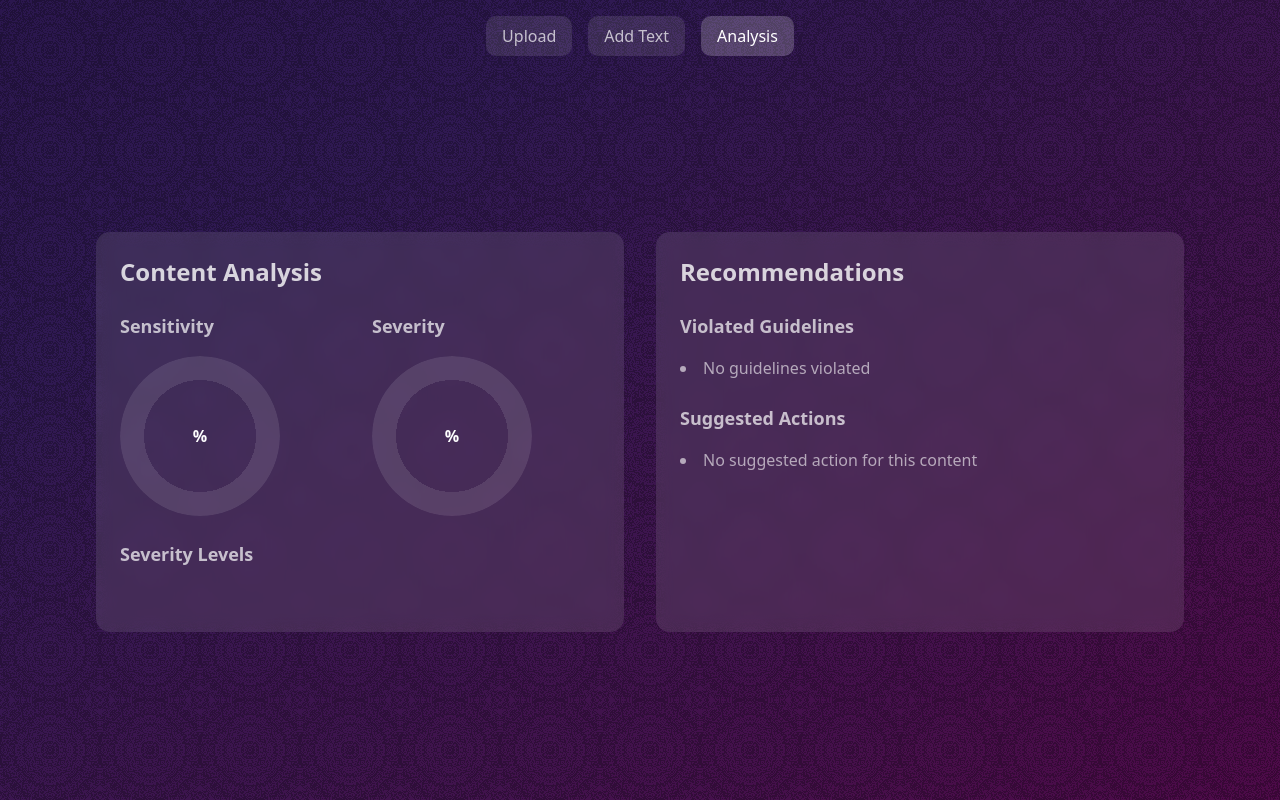
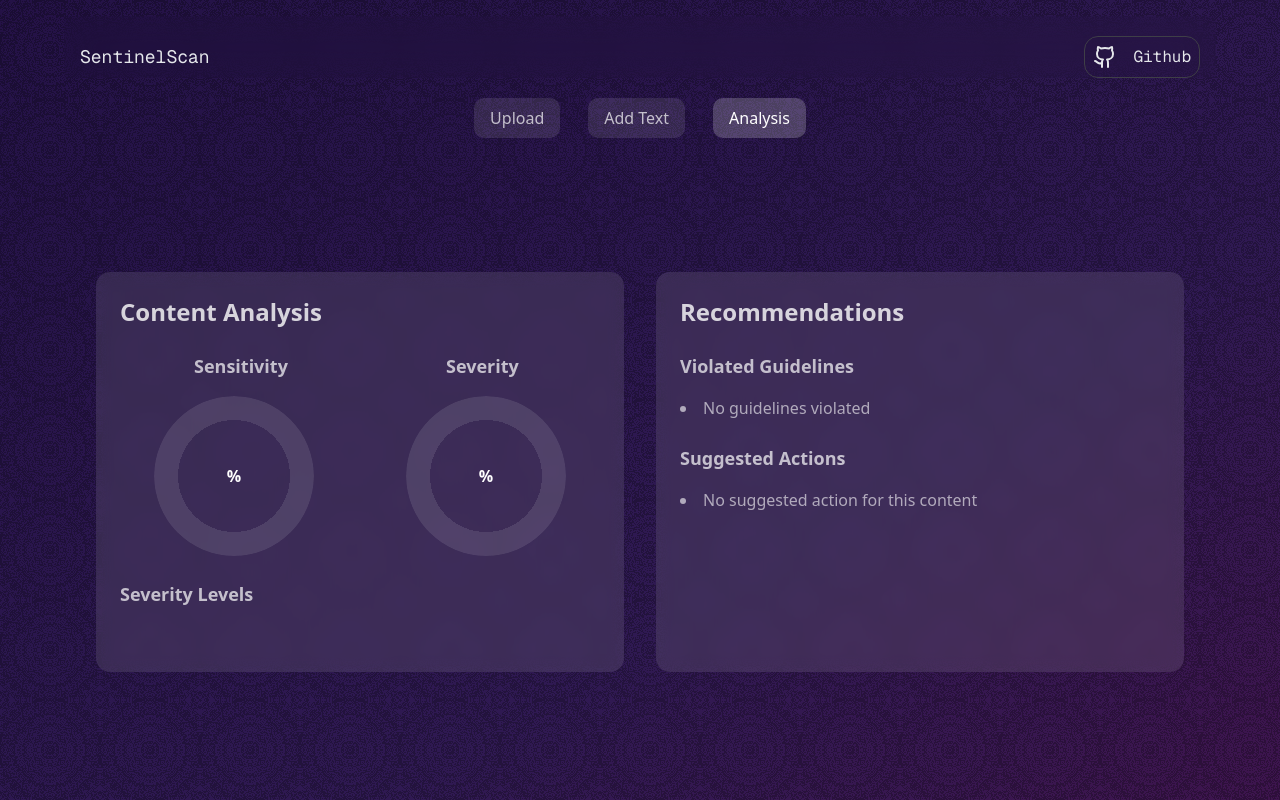
Before and after one commit to anmolyadav-dev/CleanFeed, a Next.js app in the folder frontend/: page /analyze in a window 1280 px wide. Both pictures are taken after a click on the button "Analysis". Built offline with nearby package versions, Linux system fonts and the light colour scheme.

Commit message:
final frontend

```diff
--- a/frontend/app/analyze/page.tsx
+++ b/frontend/app/analyze/page.tsx
@@ -1,7 +1,10 @@
 "use client";
 import { motion } from "framer-motion";
+import Image from "next/image";
 import Loader from "../../components/Loader";
 import React, { useState, useRef, ChangeEvent, useEffect } from "react";
+import Link from "next/link";
+import Navbar from "@/components/navbar";
 
 const ContentAnalysisDashboard: React.FC = () => {
     const [selectedPage, setSelectedPage] = useState<
@@ -121,7 +124,28 @@
                     <p>Selected Files:</p>
                     <ul>
                         {selectedFiles.map((file, index) => (
-                            <li key={index}>{file.name}</li>
+                            <div className="flex gap-2 items-center justify-center">
+                                <li key={index}>{file.name}</li>{" "}
+                                <button
+                                    className="px-2 py-1 bg-red-900 rounded-md cursor-pointer text-center"
+                                    onClick={(e) => setSelectedFiles([])}
+                                >
+                                    <svg
+                                        xmlns="http://www.w3.org/2000/svg"
+                                        fill="none"
+                                        viewBox="0 0 24 24"
+                                        stroke-width="1.5"
+                                        stroke="currentColor"
+                                        className="size-6"
+                                    >
+                                        <path
+                                            stroke-linecap="round"
+                                            stroke-linejoin="round"
+                                            d="m14.74 9-.346 9m-4.788 0L9.26 9m9.968-3.21c.342.052.682.107 1.022.166m-1.022-.165L18.16 19.673a2.25 2.25 0 0 1-2.244 2.077H8.084a2.25 2.25 0 0 1-2.244-2.077L4.772 5.79m14.456 0a48.108 48.108 0 0 0-3.478-.397m-12 .562c.34-.059.68-.114 1.022-.165m0 0a48.11 48.11 0 0 1 3.478-.397m7.5 0v-.916c0-1.18-.91-2.164-2.09-2.201a51.964 51.964 0 0 0-3.32 0c-1.18.037-2.09 1.022-2.09 2.201v.916m7.5 0a48.667 48.667 0 0 0-7.5 0"
+                                        />
+                                    </svg>
+                                </button>
+                            </div>
                         ))}
                     </ul>
                 </div>
@@ -227,17 +251,17 @@
     }, [analysisResult]);
 
     const renderAnalysisPage = () => (
-        <div className="grid grid-cols-2 gap-8">
+        <div className="grid grid-cols-1 mt-20 md:grid-cols-2 gap-8 ">
             {/* Left Side - Analysis */}
-            <div className="bg-white/10 backdrop-blur-sm rounded-xl p-6">
+            <div className="bg-white/10 backdrop-blur-sm rounded-xl p-6 ">
                 <h2 className="text-2xl font-bold mb-6 text-white/80">
                     Content Analysis
                 </h2>
 
-                <div className="grid grid-cols-2 gap-6">
+                <div className="flex flex-wrap justify-around gap-6 ">
                     {/* Sensitivity Radial Progress */}
                     <div>
-                        <h3 className="text-lg font-semibold mb-4 text-white/70">
+                        <h3 className="text-lg font-semibold mb-4 text-white/70 pl-10">
                             Sensitivity
                         </h3>
                         <motion.div
@@ -266,7 +290,7 @@
 
                     {/* Severity Radial Progress */}
                     <div>
-                        <h3 className="text-lg font-semibold mb-4 text-white/70">
+                        <h3 className="text-lg font-semibold mb-4 text-white/70 pl-10">
                             Severity
                         </h3>
                         <motion.div
@@ -342,9 +366,9 @@
                     <ul className="list-disc list-inside space-y-2 text-white/60">
                         {analysisResult.severity_percentage > 10 ? (
                             <>
+                                <li>{guidelinesViolated}</li>
                                 <li>Potential Inappropriate Content</li>
                                 <li>Risk of Harmful Language</li>
-                                <li>{guidelinesViolated}</li>
                             </>
                         ) : (
                             <li>No guidelines violated</li>
@@ -366,15 +390,15 @@
                     <ul className="list-disc list-inside space-y-2 text-white/60">
                         {analysisResult.severity_percentage > 10 ? (
                             <>
-                                <li>Review and Modify Content</li>
-                                <li>Apply Content Filters</li>
-                                <li>Implement Contextual Warnings</li>
                                 {analysisResult.recommended_action.split(" ")
                                     .length > 1 ? (
                                     <li>{analysisResult.recommended_action}</li>
                                 ) : (
                                     <span></span>
                                 )}
+                                <li>Review and Modify Content</li>
+                                <li>Apply Content Filters</li>
+                                <li>Implement Contextual Warnings</li>
                             </>
                         ) : (
                             <li>No suggested action for this content</li>
@@ -402,7 +426,7 @@
                     ],
                 }}
                 transition={{
-                    duration: 20,
+                    duration: 10,
                     repeat: Infinity,
                     ease: "easeInOut",
                 }}
@@ -422,7 +446,17 @@
             />
 
             {/* Navigation */}
-            <div className="absolute top-0 left-0 right-0 p-4 flex justify-center space-x-4 z-20">
+
+            <div className="absolute top-0 left-0 right-0 p-4 flex-col justify-center space-x-4 z-20">
+                {/* <Link
+                    href="/"
+                    className="font-mono text-lg flex gap-2 items-center p-5"
+                    passHref
+                >
+                    <div className="text-gray-200"> SentinelScan </div>
+                </Link> */}
+                <Navbar />
+                <div className="w-full flex justify-center gap-7 my-5">
                     <button
                         className={`px-4 py-2 rounded-lg transition-all ${
                             selectedPage === "upload"
@@ -453,6 +487,7 @@
                     >
                         Analysis
                     </button>
+                </div>
             </div>
 
             {/* Main Content Container */}
--- a/frontend/components/GradientBackground.tsx
+++ b/frontend/components/GradientBackground.tsx
@@ -20,7 +20,7 @@
                     ],
                 }}
                 transition={{
-                    duration: 1,
+                    duration: 10,
                     repeat: Infinity,
                     ease: "easeInOut",
                 }}
```
Lines whose indentation alone changed are shown as unchanged.
